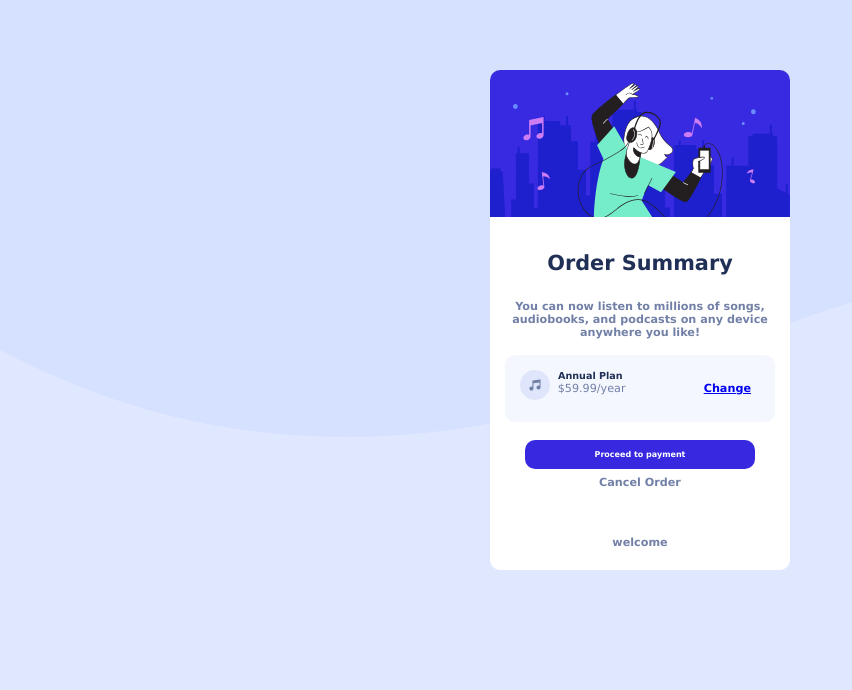
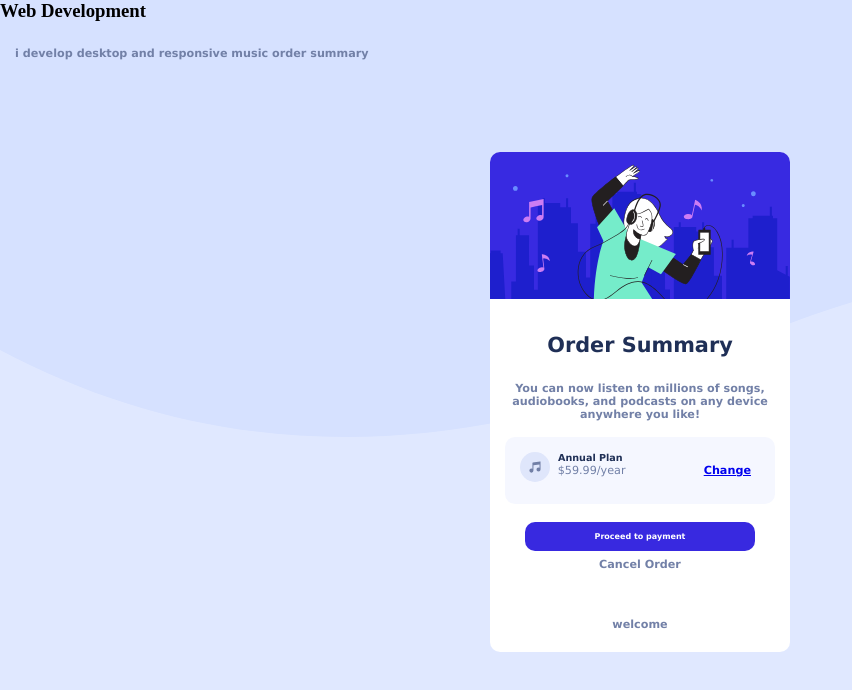
Before and after one commit to OLOSHOFAWAS/sunnyside-desktop, a plain HTML site: page index.html in a window 1280 px wide. Shown: the whole page, without its empty margins (0-852 px from the left). Drawn offline with Linux system fonts and the light colour scheme.

Commit message:
service section added

```diff
--- a/index.html
+++ b/index.html
@@ -8,6 +8,10 @@
   <title>Order summary card</title>
 </head>
 <body>
+  <article>
+    <h3>Web Development</h3>
+    <p>i develop desktop and responsive music order summary</p>
+  </article>
   <main>
   <div>
   <img src="images/illustration-hero.svg" alt="illustration-hero" width="300px"/>
```
Also changed, not shown: 1 other file.
